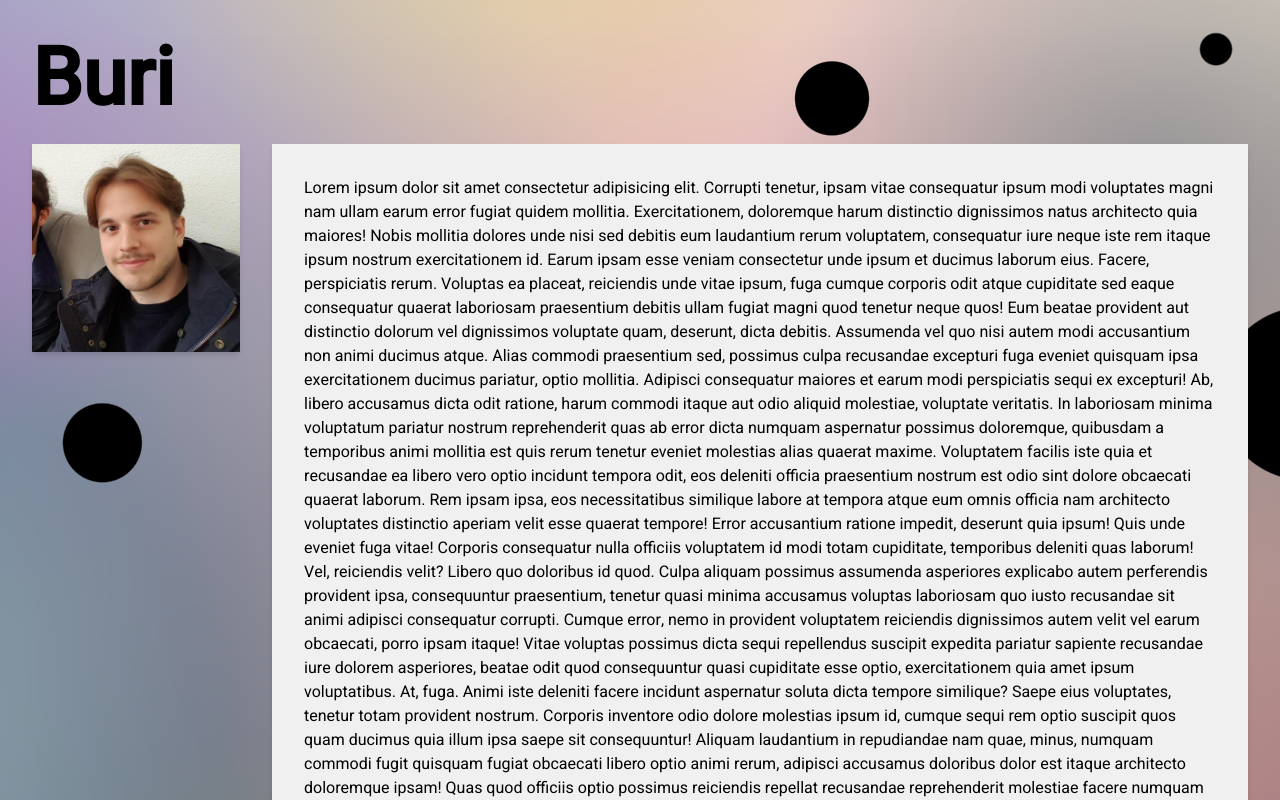
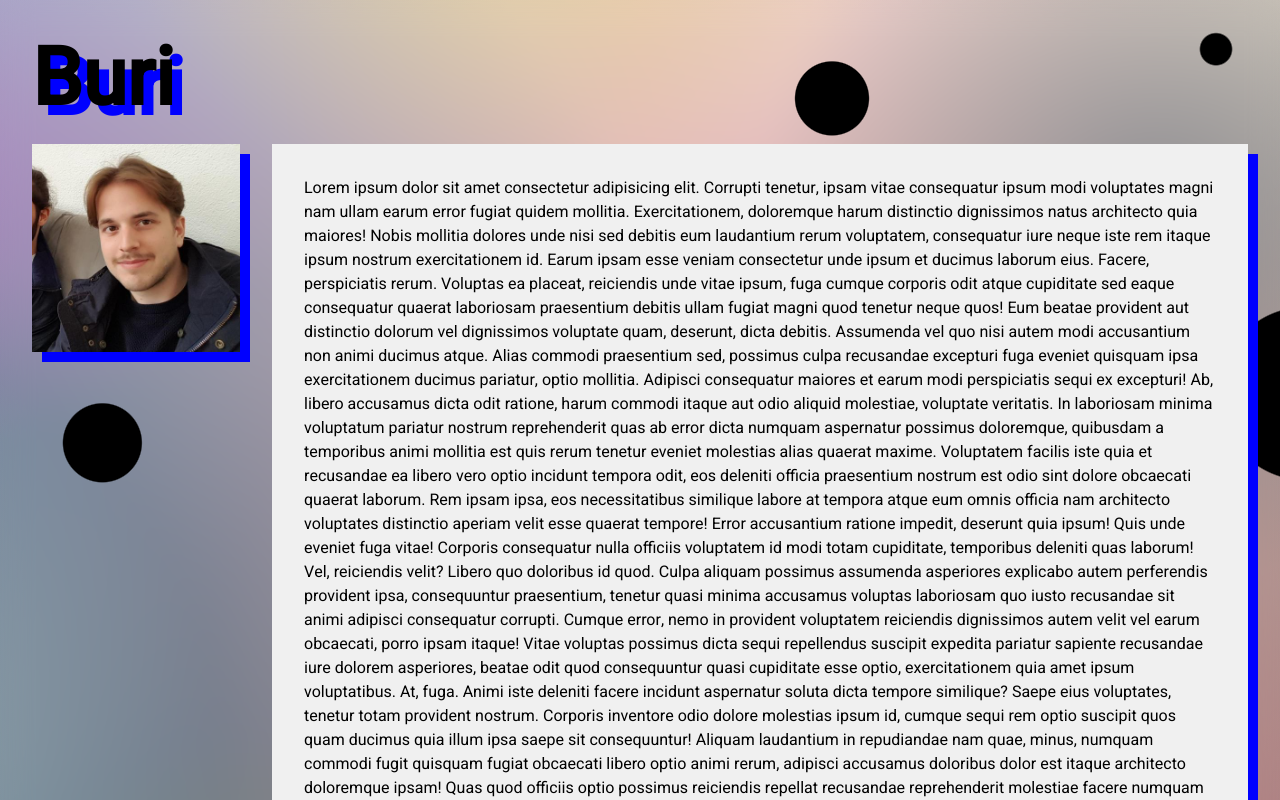
Before and after one commit to youngburi/homepage, a Next.js app: page / in a window 1280 px wide. Shown: the top 800 px of the page. Built offline with nearby package versions, Linux system fonts and the light colour scheme.

Commit message:
added blue boxshadow

```diff
--- a/pages/index.tsx
+++ b/pages/index.tsx
@@ -8,24 +8,35 @@ const IndexPage = () => {
   return (
     <Box minHeight="100vh" bg={`${colorGradient1}`}>
       <Box style={{ backdropFilter: "blur(15px)" }} bg={`${dots}`} p="8">
-        <Heading as="h1" fontSize="5rem" mb="4">
+        <Heading
+          as="h1"
+          fontSize="5rem"
+          mb="4"
+          textShadow="10px 10px blue"
+          transition="200ms ease-in-out"
+          _hover={{ textShadow: "15px 15px blue" }}
+        >
           Buri
         </Heading>
         <Flex flexWrap={["wrap", "nowrap"]}>
           <Image
             src="/images/avatar.jpg"
             boxSize={[imageWidth]}
-            boxShadow="md"
             mb="8"
             mr={["0", "8"]}
             objectFit="cover"
+            boxShadow="10px 10px blue"
+            transition="200ms ease-in-out"
+            _hover={{ boxShadow: "15px 15px blue" }}
           />
           <Box
             p="8"
             bg="custom.lightbg"
             // bg="rgba(100,100,100,0.3)"
             // style={{ backdropFilter: "blur(10px)" }}
-            boxShadow="md"
+            boxShadow="10px 10px blue"
+            transition="200ms ease-in-out"
+            _hover={{ boxShadow: "15px 15px blue" }}
             width="auto"
           >
             <Text>
```
